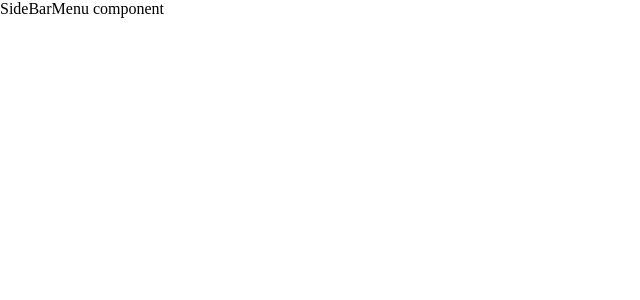
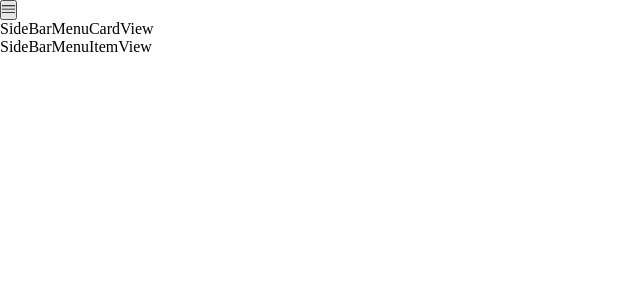
Before and after one commit to mohammad-taheri1/react-redux, a React (Create React App) app: page / in a window 1280 px wide. Shown: the top 300 px of the page, without its empty margins (0-640 px from the left). Built offline with nearby package versions, Linux system fonts and the light colour scheme.

Commit message:
add more components

```diff
--- a/src/App.tsx
+++ b/src/App.tsx
@@ -1,9 +1,27 @@
 import SideBarMenu from "./components/SideBarMenu";
+import { SideBarMenuCard, SideBarMenuItem } from "./types/types";
+import { FcAdvertising } from "react-icons/fc";
 
 const App = () => {
+    const items:SideBarMenuItem[] = [
+        {
+            id: '1',
+            label: 'Salam',
+            icon: FcAdvertising,
+            url: "/",
+        }
+    ]
+
+    const card: SideBarMenuCard = {
+        id: 'card01',
+        displayName: 'Mamad Taheri',
+        title: 'Developer',
+        photoUrl: '',
+        url: '/',
+    }
     return (
         <div>
-            <SideBarMenu />
+            <SideBarMenu items={items} card={card} />
         </div>
     );
 };
--- a/src/components/SideBarMenu.tsx
+++ b/src/components/SideBarMenu.tsx
@@ -1,9 +1,38 @@
-import React from 'react';
+import { useState } from "react";
+import { SideBarMenuCard, SideBarMenuItem } from "../types/types";
+import {  classNames } from "../util/classes";
+import { VscMenu } from "react-icons/vsc";
+import SideBarMenuCardView from "./SideBarMenuCardView";
+import SideBarMenuItemView from "./SideBarMenuItemView";
 
-const SideBarMenu = () => {
+interface SideBarMenuProps {
+    items: SideBarMenuItem[];
+    card: SideBarMenuCard;
+}
+
+const SideBarMenu = ({ items, card}: SideBarMenuProps) => {
+    const [isOpen, setIsOpen] = useState<boolean>(true);
+
+    function handleClick(){
+        setIsOpen(!isOpen);
+    }
+
+    console.log(isOpen);
+
+
     return (
-        <div>
-           SideBarMenu component
+        <div className={classNames('SideBarMenu', isOpen ? 'expanded' : 'collapsed')}>
+           <div className="menuButton">
+               <button className="hamburgerButton" onClick={handleClick}>
+                   <VscMenu />
+               </button>
+           </div>
+           <SideBarMenuCardView card={card} isOpen={isOpen} />
+           {
+               items.map(item => (
+                   <SideBarMenuItemView key={item.id} item={item} isOpen={isOpen} />
+               ))
+           }
         </div>
     );
 };
--- /dev/null
+++ b/src/components/SideBarMenuCardView.tsx
@@ -0,0 +1,11 @@
+import React from 'react';
+
+const SideBarMenuCardView = (props: any) => {
+    return (
+        <div>
+            SideBarMenuCardView
+        </div>
+    );
+};
+
+export default SideBarMenuCardView;
--- /dev/null
+++ b/src/components/SideBarMenuItemView.tsx
@@ -0,0 +1,11 @@
+import React from 'react';
+
+const SideBarMenuItemView = (props: any) => {
+    return (
+        <div>
+            SideBarMenuItemView
+        </div>
+    );
+};
+
+export default SideBarMenuItemView;
--- /dev/null
+++ b/src/util/classes.ts
@@ -0,0 +1,3 @@
+export function classNames(...args: any[]): string {
+    return args.filter(Boolean).join(' ');
+}
```
